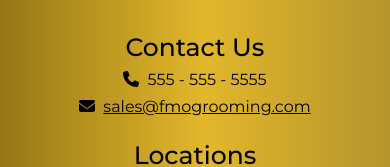
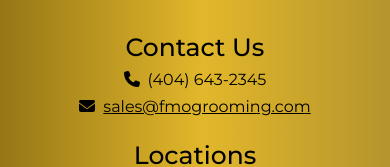
Before and after one commit to sydneythomas/fmo-landing, a React (Vite) app: page / in a window 390 px wide. Shown: the part 3681-3848 px from the top of the page. Built offline with nearby package versions, Linux system fonts and the light colour scheme; a web font is replaced by a local one.

Commit message:
update phone number

```diff
--- a/src/sections/Footer/Footer.tsx
+++ b/src/sections/Footer/Footer.tsx
@@ -68,7 +68,7 @@
               icon={phoneIcon}
               style={{ marginRight: "0.5rem" }}
             />
-            {"555 - 555 - 5555"}
+            {"(404) 643-2345"}
           </span>
 
           <a
```
